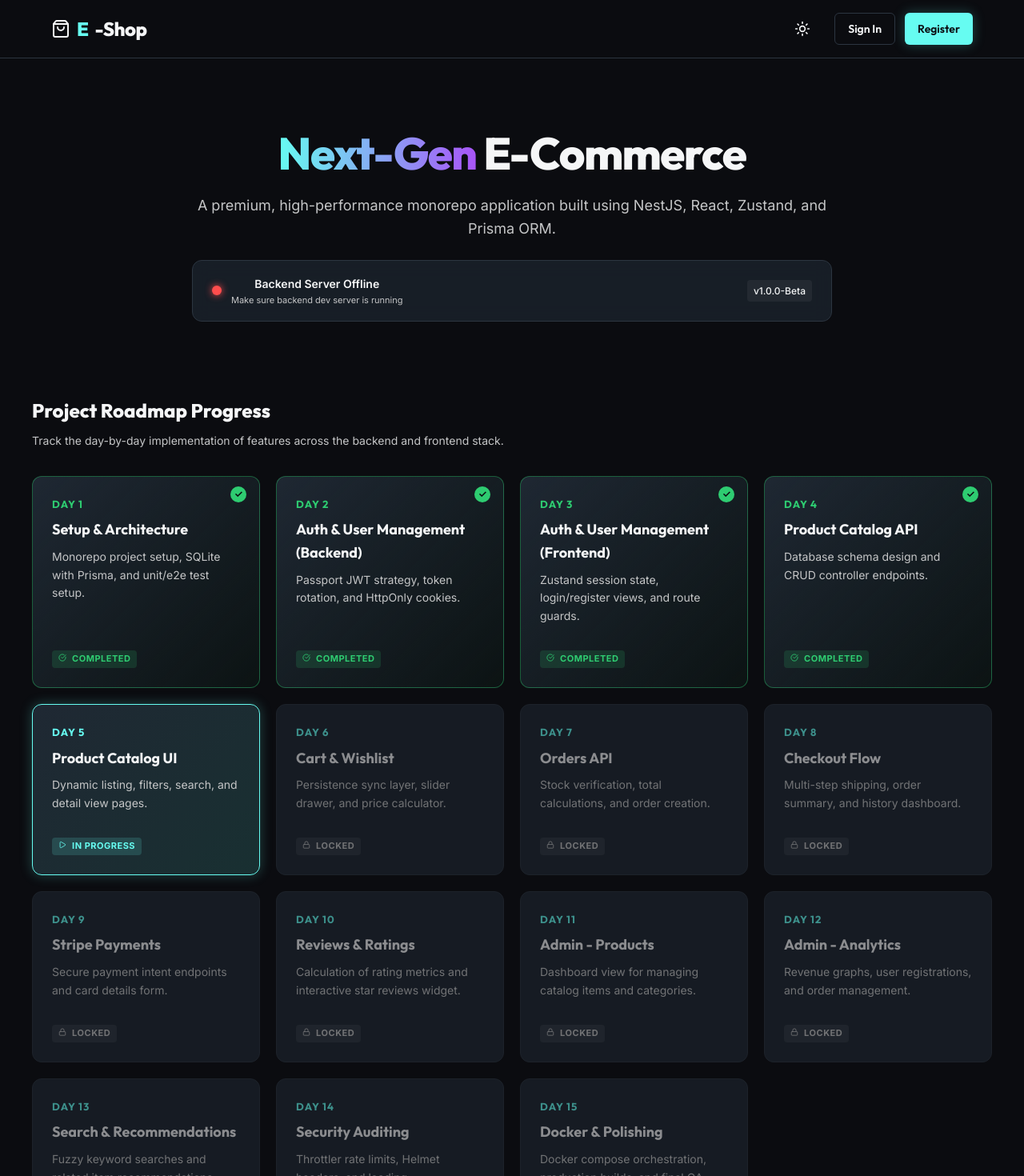
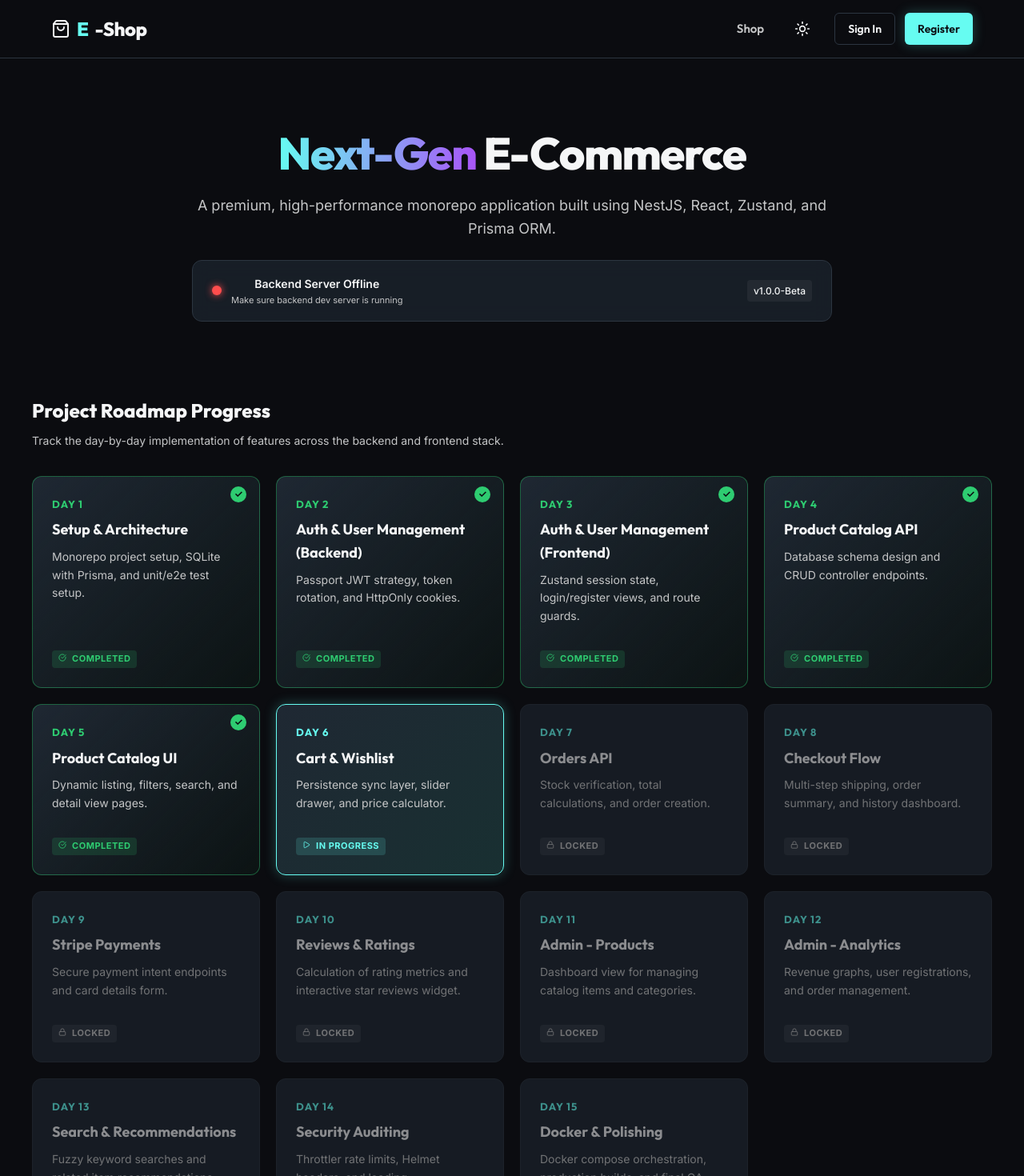
Before and after one commit to dineshctoula/e-commerce-full-stack, a React (Vite) app in the folder frontend/: page / in a window 1280 px wide. Shown: the top 1470 px of the page at 80% size. Built offline with nearby package versions, Linux system fonts and the light colour scheme; no server answers.

Commit message:
feat(frontend): integrate product routing, navigation links, and progress logs

```diff
--- a/frontend/src/App.tsx
+++ b/frontend/src/App.tsx
@@ -7,6 +7,9 @@ import { Login } from './pages/Login';
 import { Register } from './pages/Register';
 import { Profile } from './pages/Profile';
 import { ProtectedRoute } from './components/ProtectedRoute';
+
+import { Catalog } from './pages/Catalog';
+import { ProductDetail } from './pages/ProductDetail';
 
 function App() {
   const { checkAuth } = useAuthStore();
@@ -26,6 +29,10 @@ function App() {
         <Routes>
           {/* Public Home/Roadmap Page */}
           <Route path="/" element={<Home />} />
+
+          {/* Product Catalog & Details */}
+          <Route path="/shop" element={<Catalog />} />
+          <Route path="/products/:id" element={<ProductDetail />} />
 
           {/* Authentication Pages */}
           <Route path="/login" element={<Login />} />
--- a/frontend/src/components/Navbar.tsx
+++ b/frontend/src/components/Navbar.tsx
@@ -37,6 +37,11 @@ export const Navbar: React.FC = () => {
 
         {/* Action Buttons & Links */}
         <div className="nav-actions">
+          {/* Shop Catalog Link */}
+          <Link to="/shop" className="nav-link">
+            Shop
+          </Link>
+
           {/* Light/Dark Theme Switcher */}
           <button
             type="button"
--- a/frontend/src/index.css
+++ b/frontend/src/index.css
@@ -135,6 +135,20 @@ a {
   align-items: center;
   gap: 20px;
 }
+
+.nav-link {
+  font-family: var(--font-heading);
+  font-weight: 600;
+  font-size: 15px;
+  color: var(--text-secondary);
+  transition: color var(--transition-fast);
+  margin-right: 8px;
+}
+
+.nav-link:hover {
+  color: var(--accent-color);
+}
+
 
 /* Theme Toggle Button */
 .icon-btn {
--- a/frontend/src/pages/Home.tsx
+++ b/frontend/src/pages/Home.tsx
@@ -33,8 +33,8 @@ export const Home: React.FC = () => {
     { day: 2, title: 'Auth & User Management (Backend)', description: 'Passport JWT strategy, token rotation, and HttpOnly cookies.', status: 'completed' },
     { day: 3, title: 'Auth & User Management (Frontend)', description: 'Zustand session state, login/register views, and route guards.', status: 'completed' },
     { day: 4, title: 'Product Catalog API', description: 'Database schema design and CRUD controller endpoints.', status: 'completed' },
-    { day: 5, title: 'Product Catalog UI', description: 'Dynamic listing, filters, search, and detail view pages.', status: 'in-progress' },
-    { day: 6, title: 'Cart & Wishlist', description: 'Persistence sync layer, slider drawer, and price calculator.', status: 'locked' },
+    { day: 5, title: 'Product Catalog UI', description: 'Dynamic listing, filters, search, and detail view pages.', status: 'completed' },
+    { day: 6, title: 'Cart & Wishlist', description: 'Persistence sync layer, slider drawer, and price calculator.', status: 'in-progress' },
     { day: 7, title: 'Orders API', description: 'Stock verification, total calculations, and order creation.', status: 'locked' },
     { day: 8, title: 'Checkout Flow', description: 'Multi-step shipping, order summary, and history dashboard.', status: 'locked' },
     { day: 9, title: 'Stripe Payments', description: 'Secure payment intent endpoints and card details form.', status: 'locked' },
```
Also changed, not shown: 1 other file (tests, documents, lock files or other folders).
